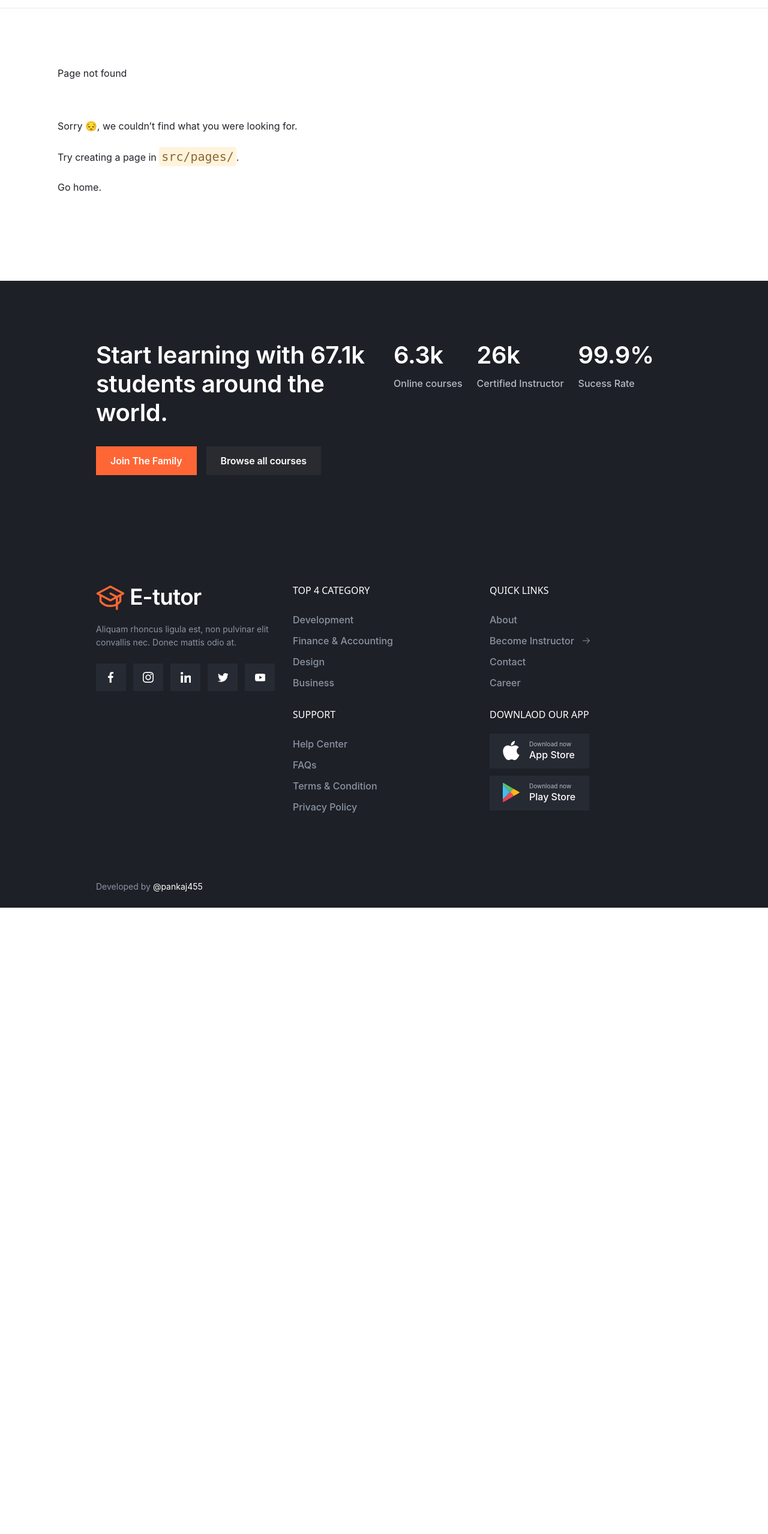
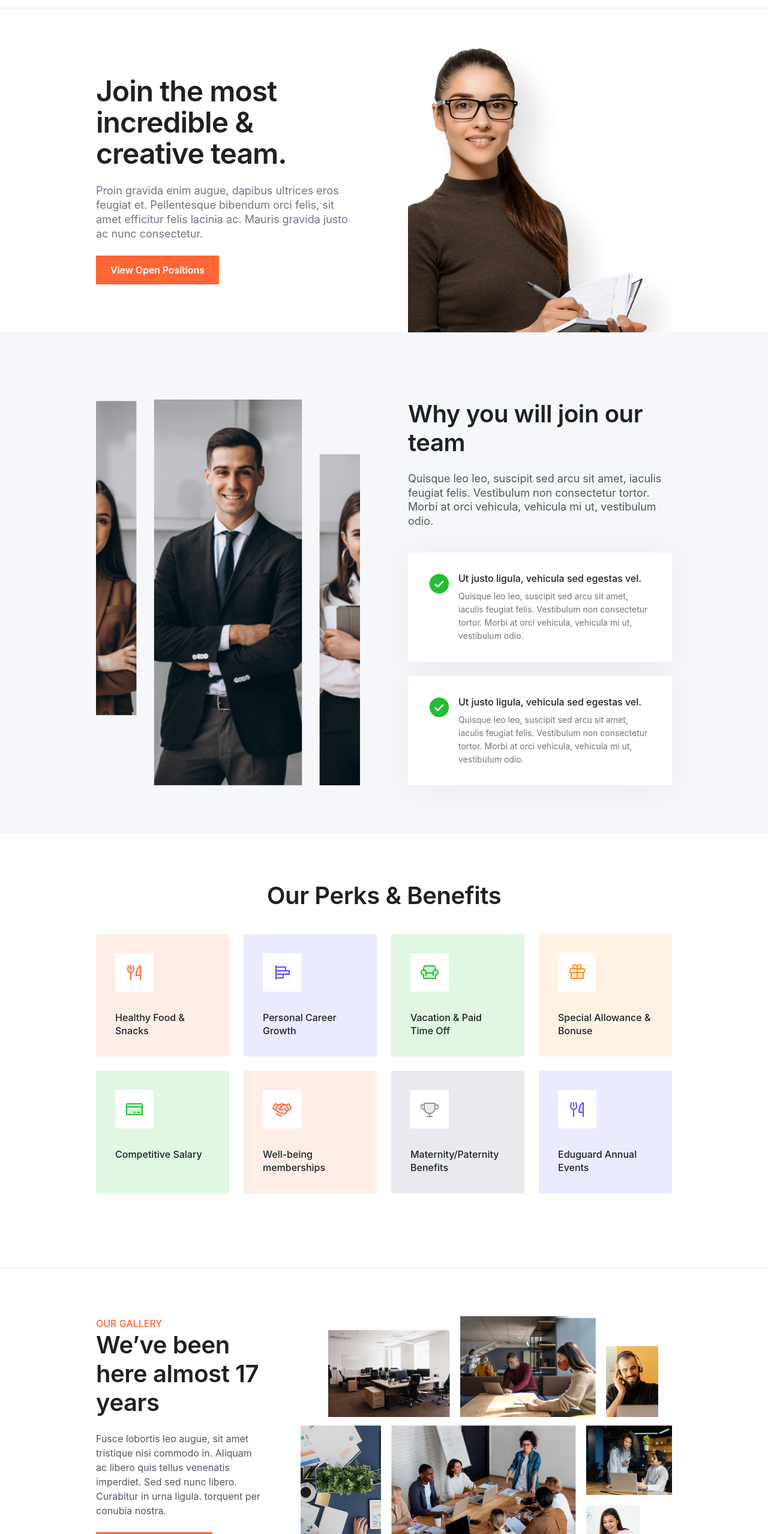
Before and after one commit to Pankaj455/e-tutor, a Gatsby site: page /career in a window 1280 px wide. Before the commit this address had no page. Shown: the part 123-2680 px from the top of the page at 60% size. Before the commit the page ends 1636 px from the top, so only its background shows below. Built offline with nearby package versions, Linux system fonts and the light colour scheme; Gatsby itself is replaced by a stand-in of ours.

Commit message:
created career page

```diff
--- a/src/components/common/CategoryCard.jsx
+++ b/src/components/common/CategoryCard.jsx
@@ -13,7 +13,7 @@ function CategoryCard({category, parentStyles}) {
   // const cpuIconClassName = `text-${theme}-500 group-hover:text-white`;
 
   return (
-    <div className={`p-5 h-full cursor-pointer group bg-${theme}-100 hover:bg-white category-card ${parentStyles}`}>
+    <div className={`h-full cursor-pointer group bg-${theme}-100 hover:bg-white category-card ${parentStyles}`}>
         <div className={`p-4 flex items-center category-icon bg-white`}>
           {
             Icon ? (<Icon {...defaultIconProps} className={`text-${theme}-500`} />) : ""
--- /dev/null
+++ b/src/components/common/Divider.jsx
@@ -0,0 +1,9 @@
+import React from 'react'
+
+function Divider() {
+  return (
+    <hr className="shadow-[0_-1px_0_0_#E9EAF0_inset]" />
+  )
+}
+
+export default Divider
--- /dev/null
+++ b/src/components/common/IconButton.jsx
@@ -0,0 +1,14 @@
+import React from 'react'
+import { Link } from 'gatsby'
+
+function IconButton({variant, color, route, icon: Icon}) {
+  return (
+    <Link
+      to={route ? route : "#"}
+      className={`icon-btn icon-btn-${variant} ${color}`}>
+      <Icon />
+    </Link>
+  )
+}
+
+export default IconButton
--- /dev/null
+++ b/src/components/common/JobCard.jsx
@@ -0,0 +1,48 @@
+import React from 'react'
+import IconButton from './IconButton'
+import Divider from './Divider'
+import { Briefcase, CheckCircle, ClipboardText, MapPinLine, PaperPlaneRight, ArrowRight } from "@phosphor-icons/react";
+
+function JobCard({job}) {
+    const {position, location, type, vacancies, deadline} = job;
+  return (
+    <div className="py-6 flex flex-col gap-6 bg-white">
+        <div className="flex flex-col gap-5 px-6">
+            <h4 className="body-xxl-500 text-grey-900">{position}</h4>
+            <div className="flex gap-4">
+                <div className="flex gap-1.5">
+                    <div>
+                        <MapPinLine size={20} className="text-secondary-500" />
+                    </div>
+                    <span className="body-md-400 text-grey-700">{location}</span>
+                </div>
+                <div className="flex gap-1.5">
+                    <div>
+                        <Briefcase size={20} className="text-success-500" />
+                    </div>
+                    <span className="body-md-400 text-grey-700">{type}</span>
+                </div>
+                <div className="flex gap-1.5">
+                    <div>
+                        <ClipboardText size={20} className="text-warning-500" />
+                    </div>
+                    <span className="body-md-400 text-grey-700">{vacancies === 1 ? "1 Vacancy" : `${vacancies} Vacancies`}</span>
+                </div>
+            </div>
+        </div>
+
+        <Divider />
+
+        <div className="flex justify-between items-center px-6">
+            <p className="body-md-500 text-error-500">
+                Deadline: <span className="body-md-400 text-grey-600">{deadline}</span>
+            </p>
+            <div>
+                <IconButton variant="secondary" color="primary" route="#" icon={ArrowRight} />
+            </div>
+        </div>
+    </div>
+  )
+}
+
+export default JobCard
--- a/src/components/common/index.js
+++ b/src/components/common/index.js
@@ -2,5 +2,8 @@ import CategoryCard from "./CategoryCard";
 import FunFactCard from "./FunFactCard";
 import FormInput from "./FormInput";
 import FormTextArea from "./FormTextArea";
+import Divider from "./Divider";
+import IconButton from "./IconButton";
+import JobCard from "./JobCard";
 
-export {CategoryCard, FunFactCard, FormInput, FormTextArea};
+export {CategoryCard, FunFactCard, FormInput, FormTextArea, Divider, IconButton, JobCard};
--- a/src/components/layout/footer/Footer.jsx
+++ b/src/components/layout/footer/Footer.jsx
@@ -59,7 +59,7 @@ const Footer = () => {
                   <li className="py-1.5"><Link to="/courses" className="nav-link">
                     <span>Become Instructor</span><ArrowRight /></Link></li>
                   <li className="py-1.5"><Link to="/contact" className="nav-link">Contact</Link></li>
-                  <li className="py-1.5"><Link to="/about" className="nav-link">Career</Link></li>
+                  <li className="py-1.5"><Link to="/career" className="nav-link">Career</Link></li>
                 </ul>
               </div>
               <div className="col-span-6 xl:col-span-6 2xl:col-span-3">
--- /dev/null
+++ b/src/components/sections/Galleries.jsx
@@ -0,0 +1,36 @@
+import React from 'react'
+import { ArrowRight } from "@phosphor-icons/react";
+import { Link } from "gatsby";
+import { StaticImage } from 'gatsby-plugin-image';
+
+
+function Galleries({background}) {
+  return (
+    <section className={background ? background : `bg-grey-50`}>
+        <div className="w-9/12 mx-auto max-w-[1440px] py-20">
+            <div className="grid grid-cols-12 gap-16">
+            <div className="col-span-4 flex">
+                <div className="self-center">
+                <span className="body-lg-500 text-primary-500 uppercase mb-2">Our gallery</span>
+                <h2 className="heading-02 text-grey-900 mb-6">We’ve been here almost 17 years</h2>
+                <p className="body-lg-400 text-grey-700 mb-6">Fusce lobortis leo augue, sit amet tristique nisi commodo in. Aliquam ac libero quis tellus venenatis imperdiet. Sed sed nunc libero. Curabitur in urna ligula. torquent per conubia nostra.</p>
+                <Link to="#" className="btn btn-primary primary w-fit">
+                    Join Our Team <ArrowRight />
+                </Link>
+                </div>
+            </div>
+            <div className="col-span-8">
+                <StaticImage
+                src="../../images/about/gallery.png"
+                alt="our gallery"
+                placeholder="blurred"
+                className="h-full w-full"
+                />
+            </div>
+            </div>
+        </div>
+    </section>
+  )
+}
+
+export default Galleries
--- /dev/null
+++ b/src/components/sections/index.js
@@ -0,0 +1,3 @@
+import Galleries from "./Galleries";
+
+export {Galleries}
--- /dev/null
+++ b/src/pages/career.jsx
@@ -0,0 +1,154 @@
+import { Briefcase, CheckCircle, ClipboardText, MapPinLine, PaperPlaneRight } from "@phosphor-icons/react";
+import { Link } from "gatsby";
+import { StaticImage } from "gatsby-plugin-image";
+import React from "react";
+import { benefits, companies, jobs } from "../utils/constant";
+import { Divider, FormInput, FormTextArea, CategoryCard, IconButton, JobCard } from "../components/common";
+import {Galleries} from "../components/sections"
+
+const CareerPage = () => {
+
+  /**
+   * TODO -> update background image in the branches section for each branch
+   */
+  // const branchesBg = ["../images/contact/branches-1", "../images/contact/branches-2", "../images/contact/branches-3", "../images/contact/branches-4"]
+
+  return (
+      <>
+        <section className="w-9/12 mx-auto max-w-[1440px] pt-8">
+          <div className="grid grid-cols-12 gap-20">
+            <div className="col-span-6 py-20">
+              <div className="flex flex-col gap-6">
+                <h1 className="heading-01 text-grey-900">Join the most incredible & creative team.</h1>
+                <p className="body-xl-400 text-grey-600">Proin gravida enim augue, dapibus ultrices eros feugiat et. Pellentesque bibendum orci felis, sit amet efficitur felis lacinia ac. Mauris gravida justo ac nunc consectetur.</p>
+                <Link to="#" className="btn btn-primary primary w-fit">View Open Positions</Link>
+              </div>
+            </div>
+            <div className="col-span-6">
+              <StaticImage
+                src="../images/career/career-main.png"
+                alt="Join our creative team"
+                placeholder="none"
+                loading="eager"
+                className="h-full w-100"
+              />
+            </div>
+          </div>
+        </section>
+
+        {/* join our team  */}
+        <section className="bg-grey-50 py-20">
+            <div className="w-9/12 mx-auto max-w-[1440px] pt-8">
+                <div className="grid grid-cols-12 gap-20">
+                    <div className="col-span-6">
+                        <StaticImage
+                        src="../images/career/join-our-team.png"
+                        alt="Join our creative team"
+                        placeholder="blurred"
+                        className="h-full w-100"
+                        />
+                    </div>
+                    <div className="col-span-6">
+                        <div className="flex flex-col">
+                            <h2 className="heading-02 text-grey-900 mb-6">Why you will join our team</h2>
+                            <p className="body-xl-400 text-grey-700 mb-10">Quisque leo leo, suscipit sed arcu sit amet, iaculis feugiat felis. Vestibulum non consectetur tortor. Morbi at orci vehicula, vehicula mi ut, vestibulum odio. </p>
+
+                            <div className="flex flex-col gap-6">
+                                <div className="flex gap-3 p-8 bg-white shadow-[0_4px_50px_0_#1d20260d]">
+                                    <div className="self-start">
+                                        <CheckCircle size={40} weight="fill" className="text-success-500" />
+                                    </div>
+                                    <div className="flex flex-col gap-2">
+                                        <h4 className="body-lg-500 text-grey-900">Ut justo ligula, vehicula sed egestas vel.</h4>
+                                        <p className="body-md-400 text-grey-600">Quisque leo leo, suscipit sed arcu sit amet, iaculis feugiat felis. Vestibulum non consectetur tortor. Morbi at orci vehicula, vehicula mi ut, vestibulum odio.</p>
+                                    </div>
+                                </div>
+
+                                <div className="flex gap-3 p-8 bg-white shadow-[0_4px_50px_0_#1d20260d]">
+                                    <div className="self-start">
+                                        <CheckCircle size={40} weight="fill" className="text-success-500" />
+                                    </div>
+                                    <div className="flex flex-col gap-2">
+                                        <h4 className="body-lg-500 text-grey-900">Ut justo ligula, vehicula sed egestas vel.</h4>
+                                        <p className="body-md-400 text-grey-600">Quisque leo leo, suscipit sed arcu sit amet, iaculis feugiat felis. Vestibulum non consectetur tortor. Morbi at orci vehicula, vehicula mi ut, vestibulum odio.</p>
+                                    </div>
+                                </div>
+                            </div>
+                        </div>
+                    </div>
+                </div>
+            </div>
+        </section>
+
+        {/* perks & benefits */}
+        <section className="py-20">
+            <div className="w-9/12 mx-auto">
+                <h2 className="heading-02 text-grey-900 text-center mb-10">Our Perks & Benefits</h2>
+
+                <div className="grid grid-cols-12 gap-6 mb-11">
+                    {benefits.map((benefit, idx) => {
+                    return (
+                        <div key={idx} className="col-span-12 md:col-span-6 xl:col-span-3">
+                            <CategoryCard category={benefit} parentStyles="flex flex-col gap-8 items-start p-8" />
+                        </div>
+                    )
+                    })}
+                </div>
+            </div>
+
+        </section>
+
+        <Divider />
+
+        {/* our galleries */}
+        <Galleries background="bg-white" />
+
+        {/* trusted companies  */}
+        <section className="w-9/12 mx-auto py-20 max-w-[1440px]">
+            <div className="flex flex-col gap-20">
+                <div className="grid grid-cols-12 gap-10">
+                    <div className="col-span-4 flex flex-col justify-center">
+                        <h2 className="heading-03 text-grey-900 mb-5">We Just keep growing with 6.3k Companies</h2>
+                        <p className="body-lg-400 text-grey-600">Nullam egestas tellus at enim ornare tristique. Class aptent taciti sociosqu ad litora torquent</p>
+                    </div>
+                    <div className="col-span-8">
+                        <div className="grid grid-cols-12 gap-6">
+                            {companies.map((company, idx) => {
+                            return (
+                                <div key={idx} className="col-span-3">
+                                <img
+                                    loading="lazy"
+                                    src={company.url}
+                                    alt={company.alt}
+                                />
+                                </div>
+                            )
+                            })}
+                        </div>
+                    </div>
+                </div>
+            </div>
+        </section>
+
+        <section className="py-20 bg-grey-50">
+          <div className="w-9/12 mx-auto max-w-[1440px]">
+            <h2 className="heading-02 text-grey-900 text-center mb-10">Our all open positions (04)</h2>
+            <div className="grid grid-cols-12 gap-12">
+                {jobs.map((job, idx) => {
+                    return (
+                        <div key={idx} className="col-span-4">
+                            <JobCard job={job} />
+                        </div>
+                    )
+                })}
+            </div>
+          </div>
+        </section>
+
+      </>
+  )
+}
+
+export default CareerPage
+
+export const Head = () => <title>Career</title>
--- a/src/pages/contact.jsx
+++ b/src/pages/contact.jsx
@@ -3,7 +3,7 @@ import { Link } from "gatsby";
 import { StaticImage } from "gatsby-plugin-image";
 import React from "react";
 import { branches } from "../utils/constant";
-import { FormInput, FormTextArea } from "../components/common";
+import { FormInput, FormTextArea, Divider } from "../components/common";
 
 const ContactPage = () => {
 
@@ -28,14 +28,13 @@ const ContactPage = () => {
                 src="../images/contact/contact-main.png"
                 alt="contact with us"
                 placeholder="none"
-                loading="eager"
                 className="h-full w-100"
               />
             </div>
           </div>
         </section>
 
-        <hr className="shadow-[0_-1px_0_0_#E9EAF0_inset]" />
+        <Divider />
 
         <section className="w-9/12 mx-auto max-w-[1440px] py-20">
           <h2 className="heading-02 text-grey-900 text-center mb-4">Our branches all over the world.</h2>
--- a/src/pages/index.jsx
+++ b/src/pages/index.jsx
@@ -36,7 +36,7 @@ const IndexPage = () => {
             {categories.map((category, idx) => {
               return (
                 <div key={idx} className="col-span-12 md:col-span-6 xl:col-span-3">
-                  <CategoryCard category={category} parentStyles="flex gap-5 items-center" />
+                  <CategoryCard category={category} parentStyles="flex gap-5 items-center p-5" />
                 </div>
               )
             })}
--- a/src/styles/components/_button.scss
+++ b/src/styles/components/_button.scss
@@ -271,6 +271,8 @@ $btn-lg-gap: 1rem;
 
 .icon-btn-secondary{
     &.primary{
+        background-color: $primary-100;
+        color: $primary-500;
         svg{ fill: $primary-500; }
 
         &:hover{
@@ -279,6 +281,8 @@ $btn-lg-gap: 1rem;
     }
 
     &.secondary{
+        background-color: $secondary-100;
+        color: $secondary-500;
         svg{ fill: $secondary-500; }
 
         &:hover{
@@ -287,6 +291,8 @@ $btn-lg-gap: 1rem;
     }
 
     &.gray{
+        background-color: $grey-50;
+        color: $grey-900;
         svg{ fill: $grey-900; }
 
         &:hover{
--- a/src/utils/constant.js
+++ b/src/utils/constant.js
@@ -1,4 +1,4 @@
-import { BugDroid, Camera, ChartBarHorizontal, CircleWavyCheck, CreditCard, FirstAidKit, GlobeHemisphereWest, Handshake, Headphones, MegaphoneSimple, Notebook, Package, PenNib, Receipt, Stack, Translate, Users } from "@phosphor-icons/react";
+import { Armchair, BugDroid, Camera, ChartBarHorizontal, CircleWavyCheck, CreditCard, FirstAidKit, ForkKnife, Gift, GlobeHemisphereWest, Handshake, Headphones, MegaphoneSimple, Notebook, Package, PenNib, Receipt, Stack, Translate, Trophy, Users } from "@phosphor-icons/react";
 
 import netflix from "../images/about/companies/netflix.svg"
 import youtube from "../images/about/companies/youtube.svg"
@@ -77,6 +77,49 @@ export const categories = [
         count: "1,022",
         theme: "primary",
         Icon: Translate,
+    },
+]
+
+export const benefits = [
+    {
+        name: "Healthy Food & Snacks",
+        theme: "primary",
+        Icon: ForkKnife,
+    },
+    {
+        name: "Personal Career Growth",
+        theme: "secondary",
+        Icon: ChartBarHorizontal,
+    },
+    {
+        name: "Vacation & Paid Time Off",
+        theme: "success",
+        Icon: Armchair,
+    },
+    {
+        name: "Special Allowance & Bonuse",
+        theme: "warning",
+        Icon: Gift,
+    },
+    {
+        name: "Competitive Salary",
+        theme: "success",
+        Icon: CreditCard,
+    },
+    {
+        name: "Well-being memberships",
+        theme: "primary",
+        Icon: Handshake,
+    },
+    {
+        name: "Maternity/Paternity Benefits",
+        theme: "grey",
+        Icon: Trophy,
+    },
+    {
+        name: "Eduguard Annual Events",
+        theme: "secondary",
+        Icon: ForkKnife,
     },
 ]
 
@@ -170,3 +213,34 @@ export const branches = [
         address2: "Mumbai, India"
     },
 ]
+
+export const jobs = [
+    {
+        position: "Product Designer (UI/UX Designer)",
+        location: "Tokyo, Japan",
+        type: "Full-Time",
+        vacancies: 3,
+        deadline: "30 June, 2021",
+    },
+    {
+        position: "Product Designer (UI/UX Designer)",
+        location: "Tokyo, Japan",
+        type: "Full-Time",
+        vacancies: 3,
+        deadline: "30 June, 2021",
+    },
+    {
+        position: "Product Designer (UI/UX Designer)",
+        location: "Tokyo, Japan",
+        type: "Full-Time",
+        vacancies: 3,
+        deadline: "30 June, 2021",
+    },
+    {
+        position: "Product Designer (UI/UX Designer)",
+        location: "Tokyo, Japan",
+        type: "Full-Time",
+        vacancies: 3,
+        deadline: "30 June, 2021",
+    }
+]
```
Also changed, not shown: src/pages/about.jsx (+2 -26 lines).
